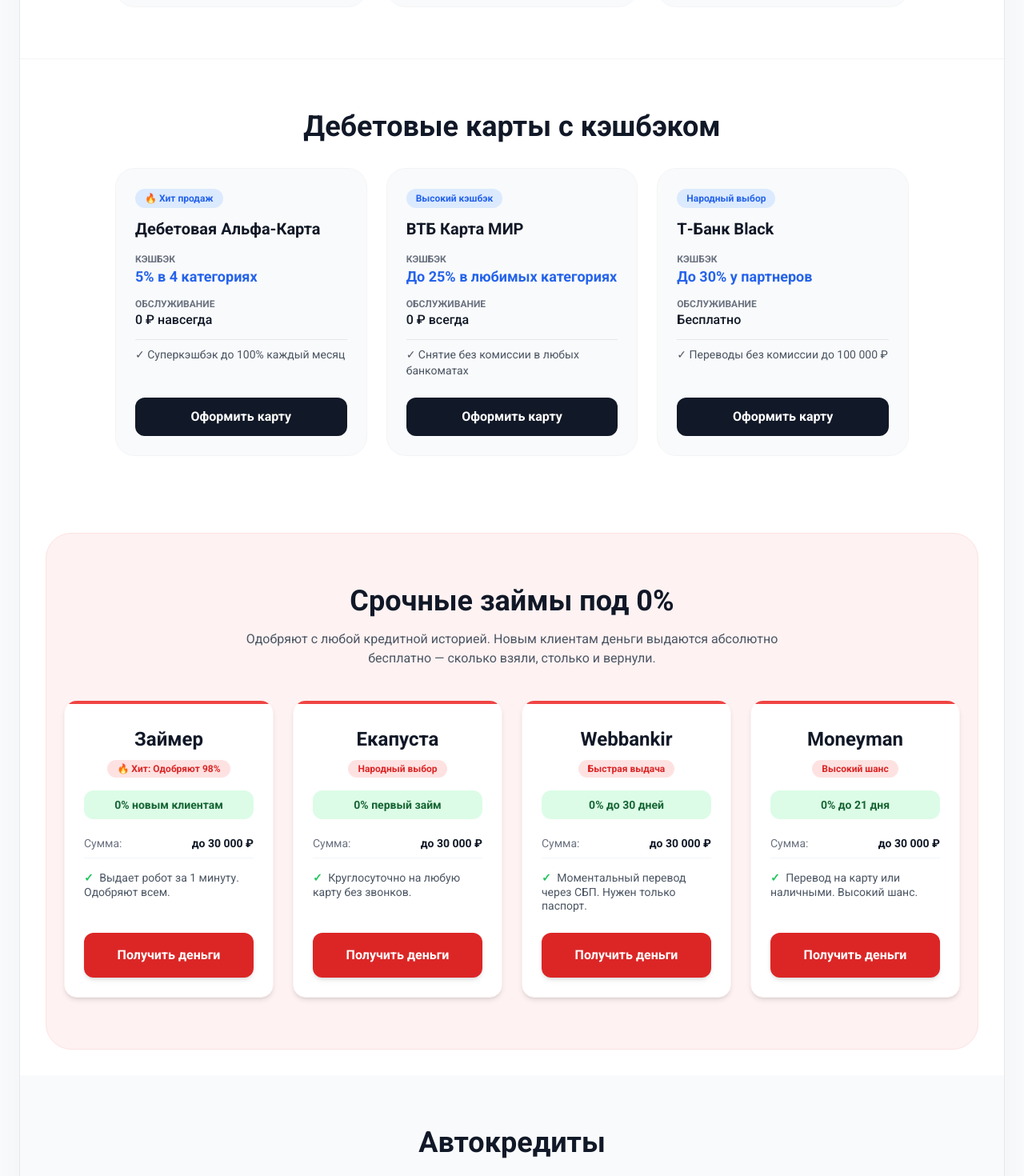
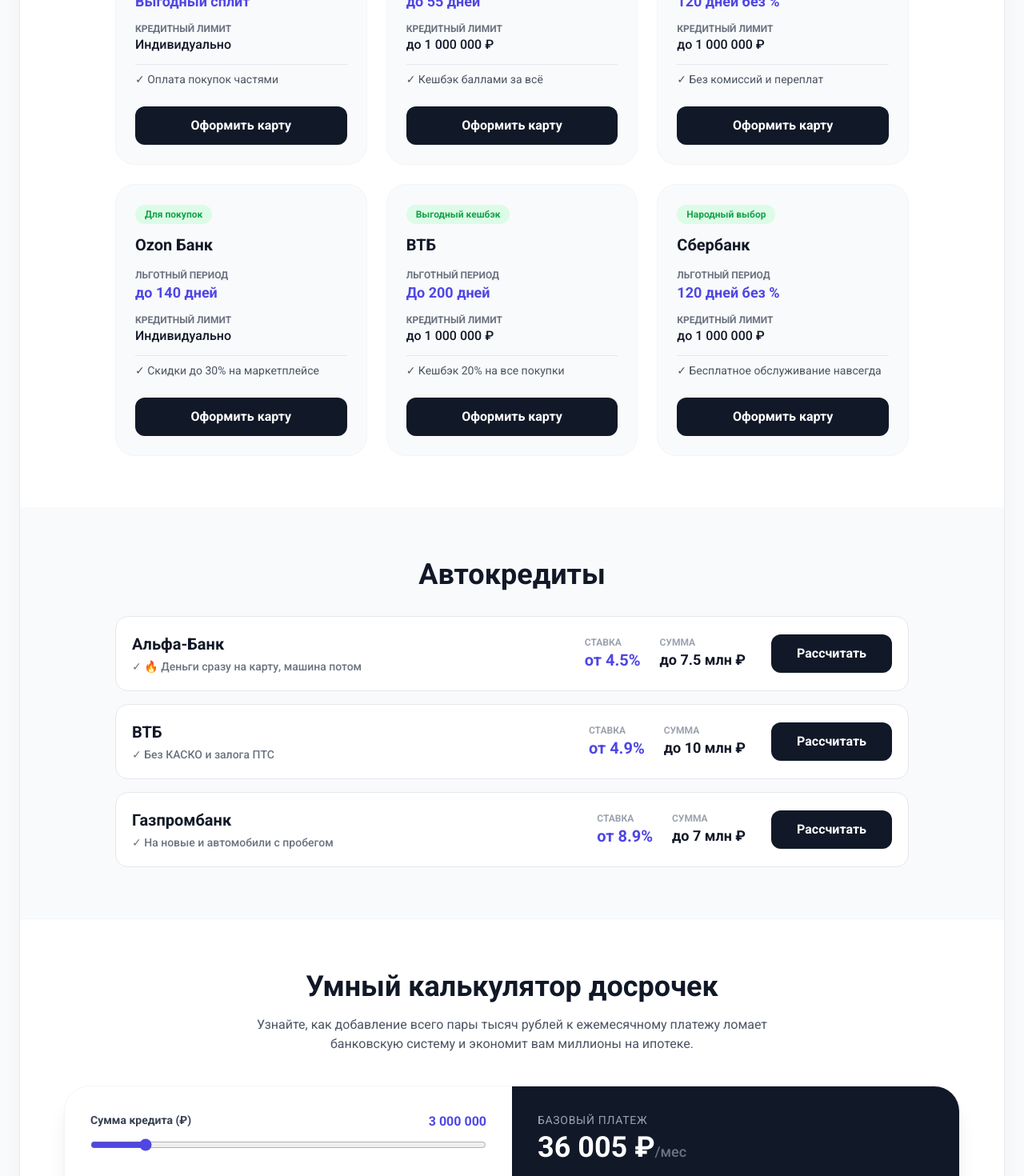
Before and after one commit to Gogih43/finprosto-1, a Next.js app: page / in a window 1280 px wide. Shown: the part 2840-4310 px from the top of the page at 80% size. Built offline with nearby package versions, Linux system fonts and the light colour scheme; no server answers.

Commit message:
Update page.tsx

```diff
--- a/app/page.tsx
+++ b/app/page.tsx
@@ -1,17 +1,17 @@
 import Header from '@/components/Header';
 import CurrencyWidget from '@/components/CurrencyWidget';
 import Hero from '@/components/Hero';
-import Calculator from '@/components/Calculator';
+import Calculator from '@/components/Calculator'; // Твой старый простой калькулятор
+import DebitCards from '@/components/DebitCards';
 import CreditCards from '@/components/CreditCards';
 import AutoLoans from '@/components/AutoLoans';
+import MortgageCalculator from '@/components/MortgageCalculator'; // ⚡ НОВЫЙ ИПОТЕЧНЫЙ КАЛЬКУЛЯТОР
 import Mortgage from '@/components/Mortgage';
 import BankruptcySection from '@/components/BankruptcySection';
-import Articles from '@/components/Articles'; // Твой файл Articles.tsx
+import MfoList from '@/components/MfoList';
+import Articles from '@/components/Articles';
 import Footer from '@/components/Footer';
 import ScrollToTop from '@/components/ScrollToTop';
-import DebitCards from '@/components/DebitCards';
-import MfoList from '@/components/MfoList';
-
 
 export default function Home() {
   return (
@@ -19,14 +19,21 @@
       <Header />
       <CurrencyWidget />
       <Hero />
+
+      {/* 1. Блок обычных кредитов и карт */}
       <Calculator />
+      <DebitCards />
       <CreditCards />
-      <DebitCards />
+      <AutoLoans />
+
+      {/* 2. Блок Ипотеки (с умным калькулятором) */}
+      <MortgageCalculator />
+      <Mortgage />
+
+      {/* 3. Блок для сложных ситуаций */}
+      <BankruptcySection />
       <MfoList />
-      <AutoLoans />
-      <Mortgage />
-      <BankruptcySection />
-      {/* Просто вызываем компонент, он сам возьмет данные из массива */}
+
       <Articles />
       <Footer />
       <ScrollToTop />
```
